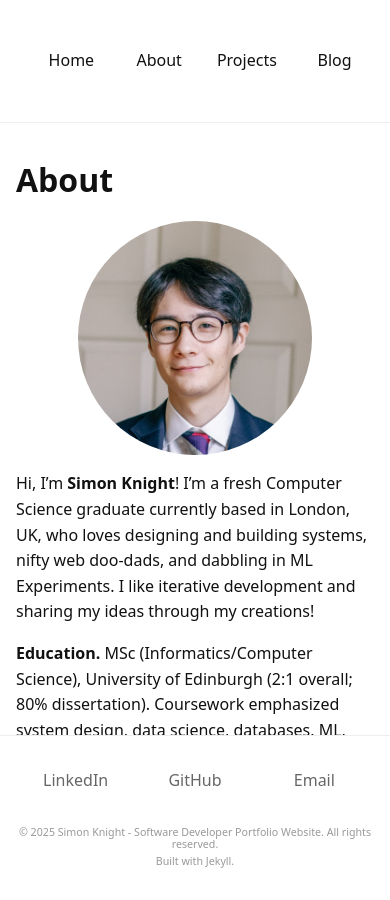
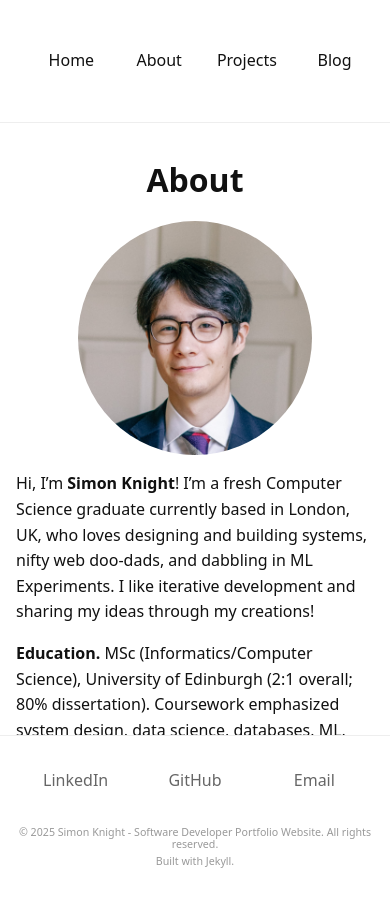
Before and after one commit to SIMONDSKNIGHT/simondsknight.github.io, a Jekyll site: the page built from pages/about.md, in a window 390 px wide and 900 px high. Built offline with Jekyll 4.4.1, drawn with Linux system fonts in a browser that asks for light colours.

Commit message:
reactive stuff

```diff
--- a/assets/css/site.css
+++ b/assets/css/site.css
@@ -1,43 +1,29 @@
-/* these are variables*/
-:root {
-  --w: 860px;          /* max readable line width */
-  --gap: 1rem;         /* base spacing */
-  --footer-h: 300px;   /* reserved space for fixed footer (tune) */
-  /* Optional per-page runway so the last line can scroll to the top */
-  --scroll-cushion: 0px;
-  --main-height : 100vh;
-}
-body.about-page{
-     min-height:calc(1.5*var(--main-height));
-}   /* try 50–90vh to taste */
-.sticky {
-  position: sticky;
-
+/* =========================
+   VARIABLES / BASE
+   ========================= */
+:root{
+  --w: 860px;              /* max readable line width */
+  --gap: 1rem;             /* base spacing */
+  --footer-h: 300px;       /* reserved space for the fixed footer (tune) */
+  --scroll-cushion: 0px;   /* extra runway for pages that need it */
 }
 
 * { box-sizing: border-box; }
 html, body { height: 100%; margin: 0; }
 
-/* Layout uses a 3-row grid: header | main | (fixed) footer.
-   Footer is fixed; main gets bottom padding to avoid overlap. */
-body {
+body{
   font-family: ui-sans-serif, system-ui, -apple-system, "Segoe UI", Roboto, sans-serif;
   line-height: 1.6;
   color: #111;
   background: #fff;
 
+  /* 3 rows visually; footer will be fixed, so we’ll add a spacer after <main> */
   display: grid;
-  grid-template-rows: auto 1fr auto; /* header / main / (visual only; footer is fixed) */
+  grid-template-rows: auto 1fr auto;
 }
 
-/* Make sure page content never hides behind the fixed footer.
-   Add optional runway for pages that need extra scroll room. */
-main {
-  padding-bottom: calc(var(--footer-h) + var(--scroll-cushion, 0px));
-}
-
-/* Utility wrapper for centered content */
-.wrap, .wrapper {
+/* Centered content wrapper */
+.wrap, .wrapper{
   max-width: var(--w);
   margin: 0 auto;
   padding: 1rem;
@@ -47,10 +33,15 @@ main {
 a { color: inherit; text-decoration: none; }
 a:hover { text-decoration: underline; }
 
-/* Typography */
+/* Headings & helpers */
 h1, h2, h3 { line-height: 1.25; }
+@media screen and (max-width: 768px) {
+  h1 {
+    text-align: center;
+  }
+}
 .muted { color: #666; }
-.pill {
+.pill{
   float: right;
   background: #f2f2f2;
   border-radius: 999px;
@@ -60,43 +51,36 @@ h1, h2, h3 { line-height: 1.25; }
 }
 
 /* Skip link (a11y) */
-.skip { position: absolute; left: -9999px; }
-.skip:focus {
+.skip{ position: absolute; left: -9999px; }
+.skip:focus{
   left: 1rem; top: 1rem;
   background: #000; color: #fff;
   padding: .5rem;
 }
 
-/* =========================================================
-   HEADER + TOP NAV
-   ========================================================= */
-header {
+/* =========================
+   HEADER (STICKY)
+   ========================= */
+header{
   display: flex;
   align-items: center;
   justify-content: center;
-  align-content: flex-start;
   text-align: center;
-  border-bottom: 1px solid #eee;
 }
 
-/* Header: make it sticky */
-#site-header {
-  position: sticky;     /* <- was missing */
-  top: 0;               /* <- required for sticky to engage */
-  z-index: 200;         /* sit above page content */
-  background: #fff;     /* avoid see-through when it overlaps content */
-  /* your existing rules... */
-  /*margin-top: 1rem;*/
+#site-header{
+  position: sticky; top: 0; z-index: 200;
+  background: #fff;
+  border-bottom: 1px solid #eee;
+
   padding-top: 3rem;
   padding-bottom: 3rem;
   display: flex;
   flex-direction: column;
-  border-bottom: 1px solid #eee; /* move border-bottom here if you want the line across */
 }
 
-
-/* 4 evenly spaced top nav items */
-.headnav {
+/* 4 evenly spaced top-nav items */
+.headnav{
   display: grid;
   grid-template-columns: repeat(4, 1fr);
   justify-items: center;
@@ -105,33 +89,27 @@ header {
   max-width: var(--w);
 }
 
-/* If you bring the brand back */
+/* Old margin rule kept in case you re-introduce a non-grid nav */
+header nav a { margin-left: 1rem; }
 .brand a { font-weight: 700; }
 .brand small { display: block; color: #666; }
 
-/* Legacy margin for header nav links (kept for safety) */
-header nav a { margin-left: 1rem; }
-
-/* =========================================================
+/* =========================
    FOOTER (FIXED)
-   ========================================================= */
-/* Full-width, fixed-to-bottom footer bar */
-#site-footer {
-  position: fixed;
-  left: 0; right: 0; bottom: 0;
+   ========================= */
+#site-footer{
+  position: fixed; left: 0; right: 0; bottom: 0; z-index: 100;
   width: 100%;
-  z-index: 100;
   border-top: 1px solid #eee;
   background: inherit;
   color: #666;
 
-  /* These control the visual height of the footer */
   padding-top: 1rem;
   padding-bottom: 1rem;
 }
 
 /* Center inner footer content */
-#site-footer .wrapper {
+#site-footer .wrapper{
   max-width: var(--w);
   margin: 0 auto;
   padding: 1rem;
@@ -140,24 +118,22 @@ header nav a { margin-left: 1rem; }
   align-items: center;
 }
 
-/* Social nav: 3 equal positions, centered regardless of link length */
-#site-footer .footnav {
+/* Social links: 3 equal positions regardless of text length */
+#site-footer .footnav{
   display: grid;
   grid-template-columns: repeat(3, 1fr);
   justify-items: center;
   align-items: center;
   width: 100%;
 }
-
-/* Kill any global link margins inside the footer */
-#site-footer .footnav a {
+#site-footer .footnav a{
   margin: 0 !important;
   text-decoration: none;
   color: inherit;
 }
 
-/* Fine print block */
-#site-footer .lowerfooter {
+/* Fine print */
+#site-footer .lowerfooter{
   margin-top: 2rem;
   display: flex;
   flex-direction: column;
@@ -168,18 +144,27 @@ header nav a { margin-left: 1rem; }
   color: #999;
   text-align: center;
 }
-#site-footer .lowerfooter small { display: block; margin: 0; }
+#site-footer .lowerfooter small{ display: block; margin: 0; }
 
-/* =========================================================
-   LISTS / PROJECT LIST
-   ========================================================= */
-.list { list-style: none; padding: 0; margin: 1rem 0; }
-.list li { padding: .75rem 0; border-bottom: 1px solid #eee; }
+/* =========================
+   SCROLL SPACER (reliable)
+   ========================= */
+/* Add a real block *after* main content so the page can scroll
+   and nothing hides beneath the fixed footer. Also carries the
+   optional per-page runway via --scroll-cushion. */
+main::after{
+  content: "";
+  display: block;
+  height: calc(var(--footer-h) + var(--scroll-cushion, 0px));
+}
 
-/* =========================================================
-   PROJECT CARDS (Projects page grid)
-   ========================================================= */
-.grid {
+/* =========================
+   PROJECTS: LISTS & CARDS
+   ========================= */
+.list{ list-style: none; padding: 0; margin: 1rem 0; }
+.list li{ padding: .75rem 0; border-bottom: 1px solid #eee; }
+
+.grid{
   display: grid;
   grid-template-columns: repeat(auto-fill, minmax(240px, 1fr));
   gap: var(--gap);
@@ -187,107 +172,92 @@ header nav a { margin-left: 1rem; }
   padding: 0;
   margin: 1.5rem 0;
 }
-
-.card {
-  border: 1px solid #eee;
-  border-radius: 12px;
-  overflow: hidden;
-  background: #fff;
-  cursor: pointer;
+.card{
+  border: 1px solid #eee; border-radius: 12px; overflow: hidden;
+  background: #fff; cursor: pointer;
   transition: transform .15s ease, box-shadow .15s ease;
 }
-.card:hover { transform: translateY(-2px); box-shadow: 0 8px 24px rgba(0,0,0,.06); }
-.card img { width: 100%; height: 150px; object-fit: cover; display: block; }
-.card .card__body { padding: .75rem .9rem; }
-.card h3 { margin: 0 0 .25rem; font-size: 1rem; }
-.card p { margin: 0; color: #555; font-size: .95rem; }
+.card:hover{ transform: translateY(-2px); box-shadow: 0 8px 24px rgba(0,0,0,.06); }
+.card img{ width: 100%; height: 150px; object-fit: cover; display: block; }
+.card .card__body{ padding: .75rem .9rem; }
+.card h3{ margin: 0 0 .25rem; font-size: 1rem; }
+.card p{ margin: 0; color: #555; font-size: .95rem; }
 
-/* =========================================================
-   MODAL (if you include it on Projects)
-   ========================================================= */
-.modal { position: fixed; inset: 0; display: grid; z-index: 1000; }
-.modal[hidden] { display: none; }
-.modal__scrim { position: absolute; inset: 0; background: rgba(0,0,0,.45); backdrop-filter: blur(2px); }
-.modal__panel {
+/* =========================
+   MODAL (Projects page)
+   ========================= */
+.modal{ position: fixed; inset: 0; display: grid; z-index: 1000; }
+.modal[hidden]{ display: none; }
+.modal__scrim{ position: absolute; inset: 0; background: rgba(0,0,0,.45); backdrop-filter: blur(2px); }
+.modal__panel{
   position: relative; z-index: 1;
   margin: 3vh auto; width: min(1100px, 96vw); max-height: 94vh; overflow: auto;
   background: #fff; border-radius: 12px; padding: 1rem 1rem 2rem;
   box-shadow: 0 20px 60px rgba(0,0,0,.25);
 }
-.modal__close {
+.modal__close{
   position: sticky; top: 0; float: right;
   border: 0; background: transparent; font-size: 2rem; line-height: 1; cursor: pointer;
 }
+.project-modal__layout{
+  display: grid; grid-template-columns: 1.2fr 1fr; gap: 1rem; align-items: start;
+}
+.project-modal__media{ position: relative; }
+.project-media{ width: 100%; height: auto; border-radius: 10px; display: block; }
 
-/* Two-column content inside the modal */
-.project-modal__layout {
-  display: grid;
-  grid-template-columns: 1.2fr 1fr; /* media larger */
-  gap: 1rem;
-  align-items: start;
-}
-.project-modal__media { position: relative; }
-.project-media { width: 100%; height: auto; border-radius: 10px; display: block; }
-
-/* =========================================================
+/* =========================
    ABOUT PAGE EXTRAS
-   ========================================================= */
-/* Hero / intro line */
-.intro-line {
+   ========================= */
+.intro-line{
   font-size: 2rem;
   margin-top: 1rem;
   margin-bottom: 1rem;
   text-align: left;
 }
-
-/* Emoji sizing if used */
-.emoji {
-  height: 1em;
-  width: 1em;
-  font-size: 3rem;
-  margin: 0 .05em 0 .1em;
-  vertical-align: -0.1em;
-  display: inline-block;
-  position: relative;
-  top: -0.05em;
+.emoji{
+  height: 1em; width: 1em; font-size: 3rem;
+  margin: 0 .05em 0 .1em; vertical-align: -0.1em;
+  display: inline-block; position: relative; top: -0.05em;
 }
-
-/* Headshot floats right on wide screens, circles via border-radius */
-.headshot {
+.headshot{
   float: right;
   width: min(260px, 35vw);
   height: auto;
   border-radius: 50%;
-  margin: 0 0 1rem 1rem;   /* space to the left/bottom of the image */
+  margin: 0 0 1rem 1rem;
   object-fit: cover;
 }
 
-@media (max-width: 800px) {
-  .project-modal__layout { grid-template-columns: 1fr; }
+/* =========================
+   MEDIA QUERIES
+   ========================= */
+@media (max-width: 800px){
+  .project-modal__layout{ grid-template-columns: 1fr; }
 }
+@media (max-width: 640px){
+  /* Footer often wraps → reserve a bit more real space */
+  :root{ --footer-h: 340px; }
 
-@media (max-width: 640px) {
-  /* Footer often gets taller when content wraps; reserve more space */
-  :root { --footer-h: 240px; }
-
-  /* Headshot stacks above text */
-  .headshot {
+  .headshot{
     float: none;
     display: block;
     margin: 0 auto 1rem auto;
     width: min(60vw, 320px);
   }
-
-  /* Top nav can use more width on small screens */
-  .headnav { width: 90%; }
+  .headnav{ width: 90%; }
 }
 
 /* Dark mode */
-@media (prefers-color-scheme: dark) {
-  body { background: #0b0b0b; color: #e7e7e7; }
-  header, #site-footer { border-color: #222; }
-  .muted { color: #aaa; }
-  .pill { background: #1b1b1b; color: #bbb; }
+@media (prefers-color-scheme: dark){
+  body{ background: #0b0b0b; color: #e7e7e7; }
+  #site-header, #site-footer{ border-color: #222; }
+  .muted{ color: #aaa; }
+  .pill{ background: #1b1b1b; color: #bbb; }
 }
 
-body.about-page { --scroll-cushion: 70vh; }
+/* =========================
+   PER-PAGE OVERRIDES
+   ========================= */
+/* Give the About page extra runway so the last line can scroll to the top.
+   Requires: body_class: about-page (in about.md) and <body class="{{ page.body_class }}"> in the layout. */
+body.about-page{ --scroll-cushion: 30vh; }
```
